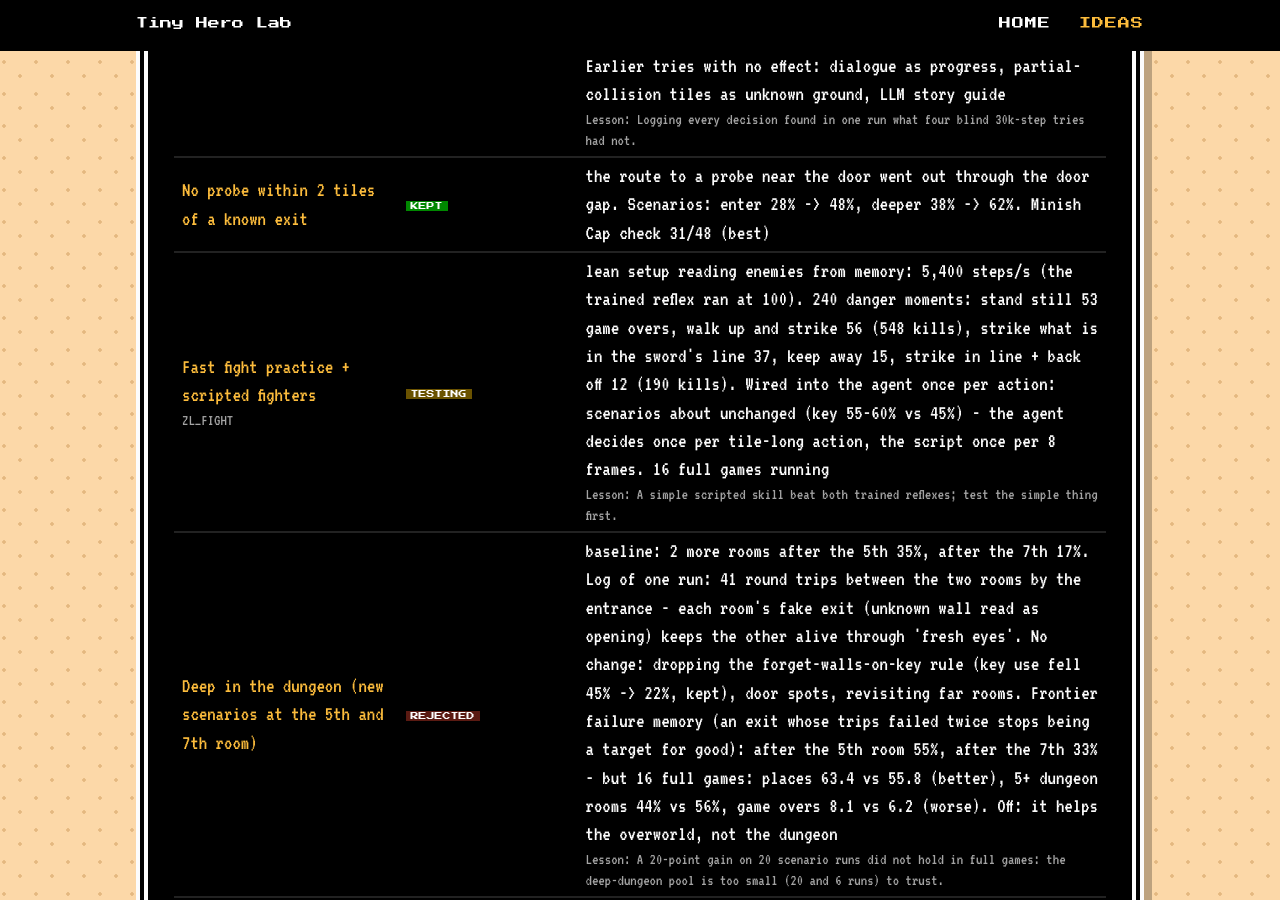
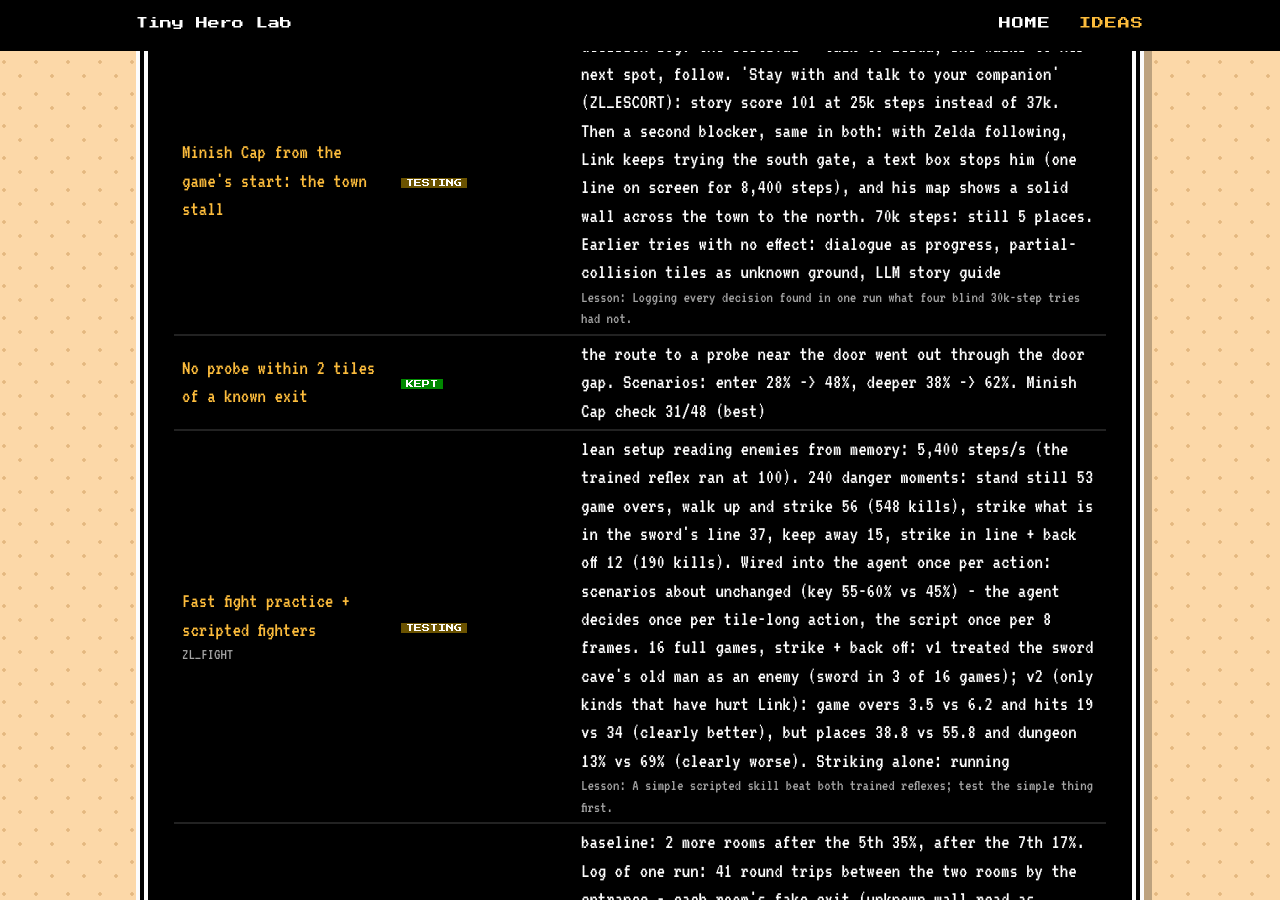
Before and after one commit to sofianedjerbi/zelda-agent-devblog, a Jekyll site: the page built from ideas.html, in a window 1280 px wide and 900 px high, scrolled down 5062 px. Built offline with Jekyll 4.4.1, drawn with Linux system fonts in a browser that asks for light colours; some of the changed text lies outside the part shown.

Commit message:
Record: fighting rule in full games - safer but stuck; lessons

```diff
--- a/_data/lessons.yml
+++ b/_data/lessons.yml
@@ -43,3 +43,7 @@
   why: "First cross-game run: Minish Cap from its start 5.0 places vs 4.6 for random; A Link to the Past: the agent made zero decisions (no room map from that adapter) while random got the sword in half the games."
 - rule: "In Zelda 1 dying is cheap; what counts is progress per life."
   why: "Three survival ideas (needs, retreat, keep-distance) each delayed death and each lost keys, heals or places in full games."
+- rule: "Every scenario pool needs a case from the very start of the game."
+  why: "All my scenarios start after the sword: a fighting rule that kept Link out of the sword cave (sword in 3 of 16 games) passed them all."
+- rule: "Safety that stops progress is not a gain."
+  why: "Backing off from nearby enemies halved game overs and hits, and cut dungeon entries from 69% to 13% - twice now (trained reflex, scripted kite)."
--- a/_data/tried.yml
+++ b/_data/tried.yml
@@ -6,7 +6,7 @@
     - {name: "No try-new-ground on a known exit", status: kept, result: "entering a dungeon every ground kind is new, and the nearest 'new' tile was the doorway behind Link: his third goal walked him back out. 3 rooms after entering: 41% -> 78%", lesson: "Found by tracing one scenario, after two wrong guesses."}
     - {name: "Minish Cap from the game's start: the town stall", status: testing, result: "decision log: the festival = talk to Zelda, she walks to her next spot, follow. 'Stay with and talk to your companion' (ZL_ESCORT): story score 101 at 25k steps instead of 37k. Then a second blocker, same in both: with Zelda following, Link keeps trying the south gate, a text box stops him (one line on screen for 8,400 steps), and his map shows a solid wall across the town to the north. 70k steps: still 5 places. Earlier tries with no effect: dialogue as progress, partial-collision tiles as unknown ground, LLM story guide", lesson: "Logging every decision found in one run what four blind 30k-step tries had not."}
     - {name: "No probe within 2 tiles of a known exit", status: kept, result: "the route to a probe near the door went out through the door gap. Scenarios: enter 28% -> 48%, deeper 38% -> 62%. Minish Cap check 31/48 (best)"}
-    - {name: "Fast fight practice + scripted fighters", switch: FIGHT, status: testing, result: "lean setup reading enemies from memory: 5,400 steps/s (the trained reflex ran at 100). 240 danger moments: stand still 53 game overs, walk up and strike 56 (548 kills), strike what is in the sword's line 37, keep away 15, strike in line + back off 12 (190 kills). Wired into the agent once per action: scenarios about unchanged (key 55-60% vs 45%) - the agent decides once per tile-long action, the script once per 8 frames. 16 full games running", lesson: "A simple scripted skill beat both trained reflexes; test the simple thing first."}
+    - {name: "Fast fight practice + scripted fighters", switch: FIGHT, status: testing, result: "lean setup reading enemies from memory: 5,400 steps/s (the trained reflex ran at 100). 240 danger moments: stand still 53 game overs, walk up and strike 56 (548 kills), strike what is in the sword's line 37, keep away 15, strike in line + back off 12 (190 kills). Wired into the agent once per action: scenarios about unchanged (key 55-60% vs 45%) - the agent decides once per tile-long action, the script once per 8 frames. 16 full games, strike + back off: v1 treated the sword cave's old man as an enemy (sword in 3 of 16 games); v2 (only kinds that have hurt Link): game overs 3.5 vs 6.2 and hits 19 vs 34 (clearly better), but places 38.8 vs 55.8 and dungeon 13% vs 69% (clearly worse). Striking alone: running", lesson: "A simple scripted skill beat both trained reflexes; test the simple thing first."}
     - {name: "Deep in the dungeon (new scenarios at the 5th and 7th room)", status: rejected, result: "baseline: 2 more rooms after the 5th 35%, after the 7th 17%. Log of one run: 41 round trips between the two rooms by the entrance - each room's fake exit (unknown wall read as opening) keeps the other alive through 'fresh eyes'. No change: dropping the forget-walls-on-key rule (key use fell 45% -> 22%, kept), door spots, revisiting far rooms. Frontier failure memory (an exit whose trips failed twice stops being a target for good): after the 5th room 55%, after the 7th 33% - but 16 full games: places 63.4 vs 55.8 (better), 5+ dungeon rooms 44% vs 56%, game overs 8.1 vs 6.2 (worse). Off: it helps the overworld, not the dungeon", lesson: "A 20-point gain on 20 scenario runs did not hold in full games: the deep-dungeon pool is too small (20 and 6 runs) to trust."}
     - {name: "Pixel-exact line-up at doors", status: kept, result: "capture: a dungeon's side door is exactly one tile tall; Link settled 2-3 pixels off, the step was refused and the open door learned as wall; he gave it up and left. Now: refused once but open per the game's fine tiles -> line up to the pixel, retry. Scenarios: deeper 44% -> 81%, enter 93%. 16 full games: key used 50% vs 25%, 5+ dungeon rooms 56% vs 38%, 2nd item 69% vs 50%; game overs 6.2 vs 5.5. Minish Cap check 30/48. Now the current model", lesson: "A rule on top (set failed walks aside) changed nothing; the cause was 3 pixels at the lowest layer."}
     - {name: "Stay with the dungeon: no probes on a wall side that has a door + the area found last comes first", status: kept, result: "log of deaths and area changes: Link walked out of the dungeon, died on the overworld again and again, and never went back (the overworld's many untried exits were nearer). Scenarios: 3 rooms after entering 57% -> 85%, key used 50% -> 75%. 16 full games: key used 25% vs 13%, 5+ dungeon rooms 38% vs 19%, key picked up 50% vs 31%, nothing worse. Now the current model", lesson: "Three guesses failed (second look, go straight back, closing doorways to routes); the log of deaths and area changes showed the cause in one run."}
```
